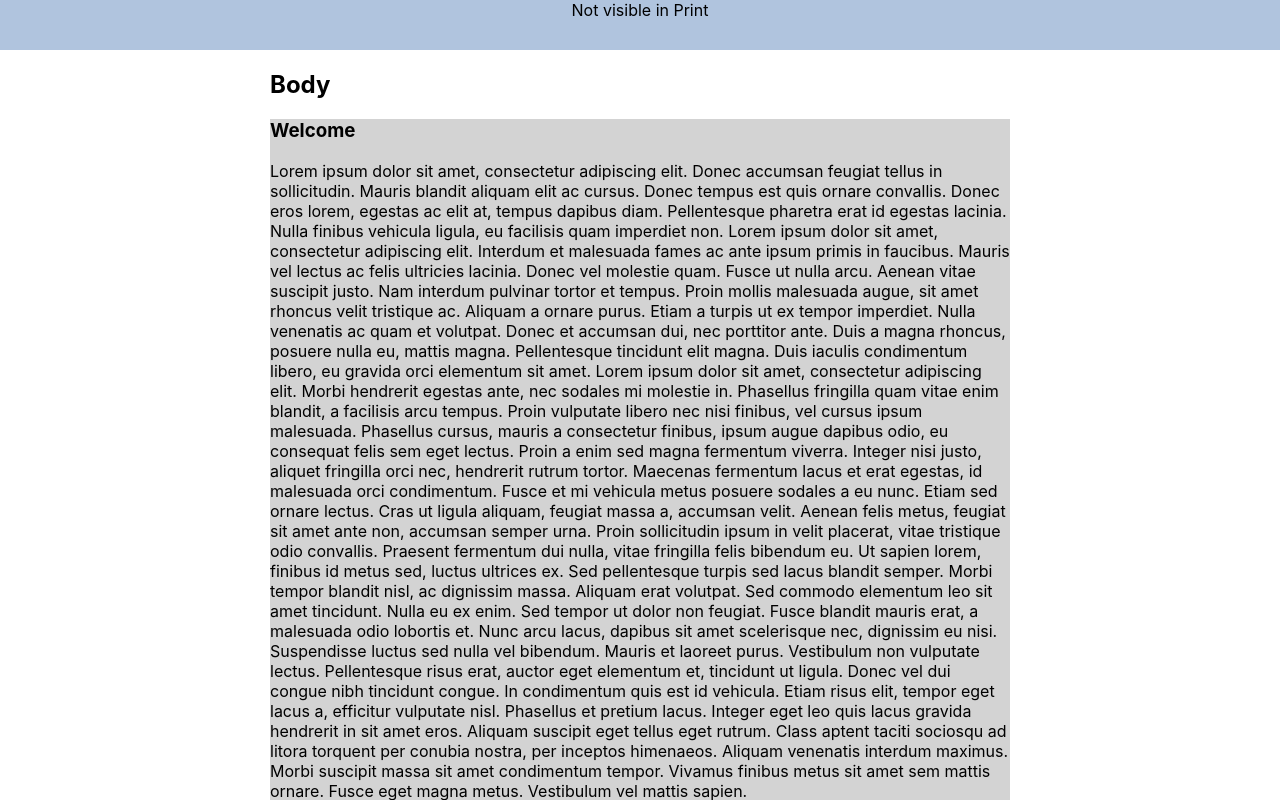
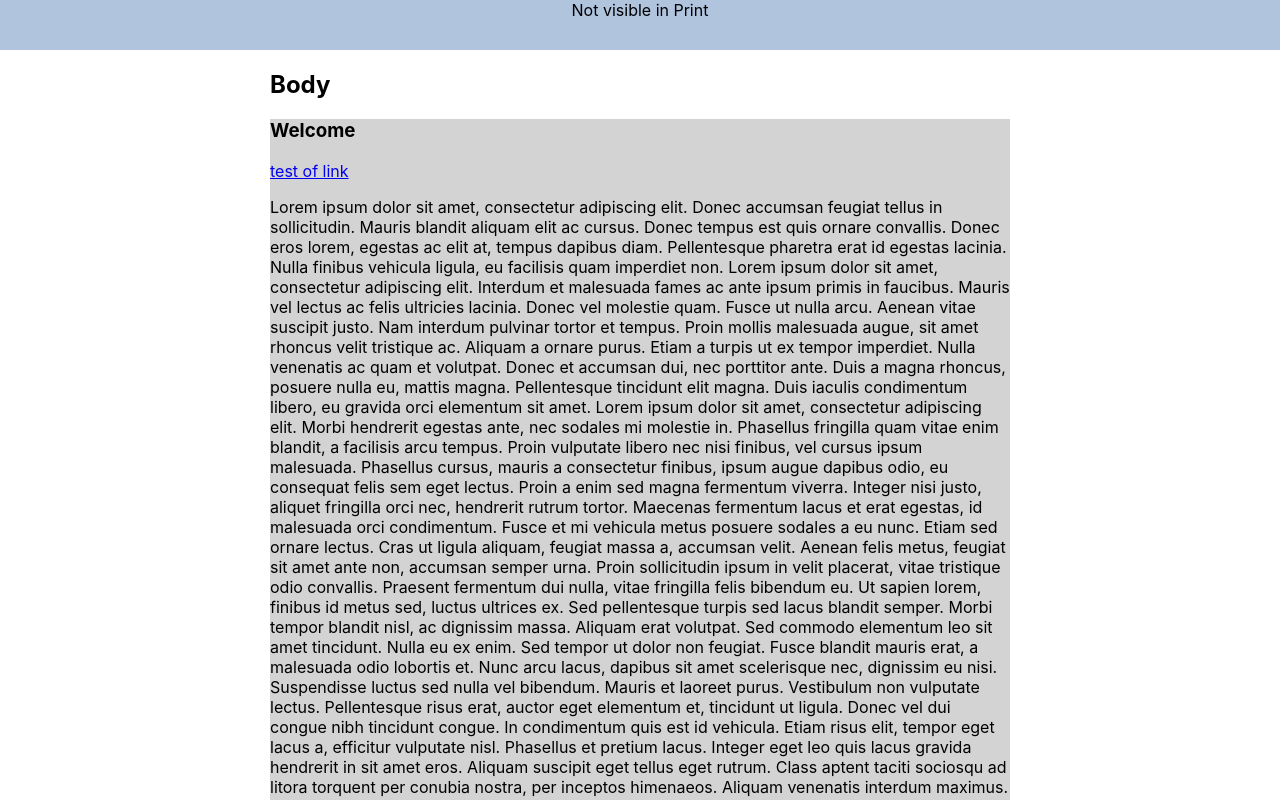
Before and after one commit to PrincAm/react-puppeteer-pdf, a React (Create React App) app: page / in a window 1280 px wide. Shown: the top 800 px of the page. Built offline with nearby package versions, Linux system fonts and the light colour scheme.

Commit message:
add testing link

```diff
--- a/src/Body.js
+++ b/src/Body.js
@@ -5,6 +5,7 @@ const Body = () => (
     <h2>Body</h2>
     <div className="body-greyBackground">
       <h3>Welcome</h3>
+      <a href="http://example.com/">test of link</a>
       <p>
         Lorem ipsum dolor sit amet, consectetur adipiscing elit. Donec accumsan
         feugiat tellus in sollicitudin. Mauris blandit aliquam elit ac cursus.
```
Also changed, not shown: 1 other file (tests, documents, lock files or other folders).
